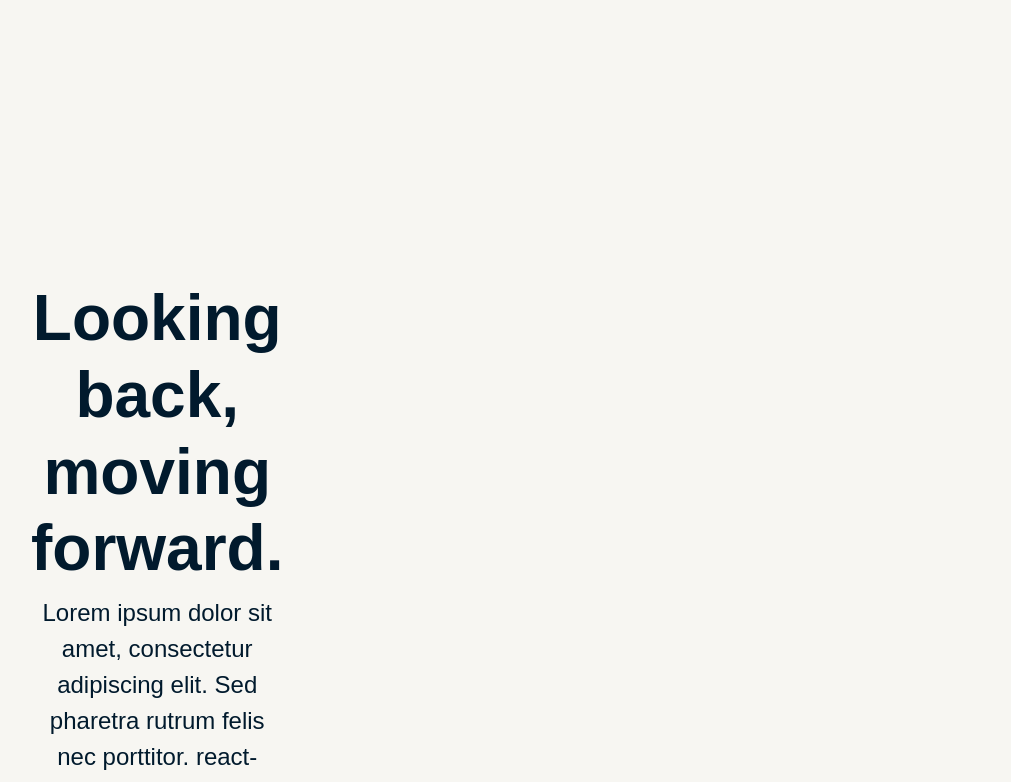
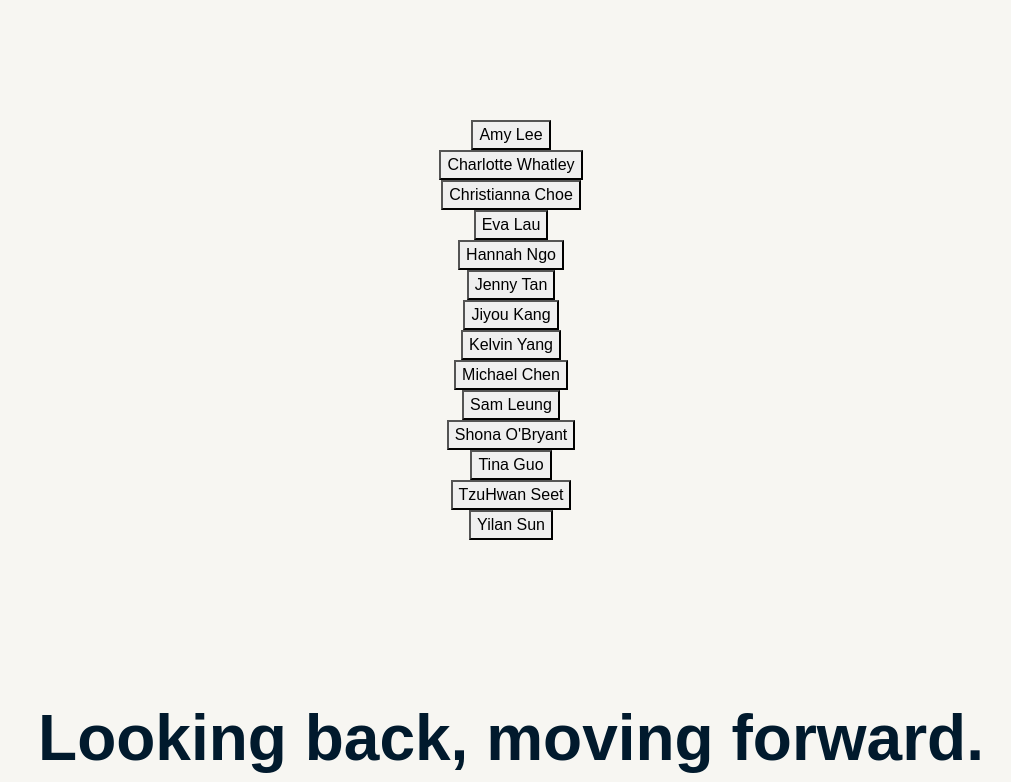
Before and after one commit to FullStackAtBrownTeam/ECTC2021-website, a React (Create React App) app: page / in a window 1280 px wide. Shown: the part 680-1462 px from the top of the page, without its empty margins (129-1140 px from the left). Built offline with nearby package versions, Linux system fonts and the light colour scheme.

Commit message:
Update Layout.js

```diff
--- a/src/Layout.js
+++ b/src/Layout.js
@@ -1,53 +1,86 @@
 import React, { Component } from "react"
-import ReactMarkdown from "react-markdown/with-html"
+import ReactMarkdown from "react-markdown"
 import LayoutSection from "./LayoutSection"
 import Splash from "./Splash"
+import Popup from "./Popup"
+import Example from "./PopupTrial"
+
 
 class Layout extends Component {
 
     constructor(props) {
         super(props);
         this.state = {
-            sections: this.parseSections(this.props.sections? this.props.sections : []),
-            splashDesktop: this.props.splashDesktop? this.props.splashDesktop : "",
-            splashMobile: this.props.splashMobile? this.props.splashMobile : "",
+            sections: this.parseSections(this.props.sections? this.props.sections : [])
         };
     }
 
-
-    // Parse given content object into an array of {header, id, renderedContent, rawSection}
+    // Parse given content object into an array of {header, ref, renderedContent}
     parseSections = (rawSections) => {
         const sections = []
-        rawSections.forEach((rawSection, i) => {
+        rawSections.forEach(rawSection => {
             const header = rawSection.header;
-            const id = "section-" + i;
-            const renderedContent = <ReactMarkdown source={rawSection.content.join("\n\n")} escapeHtml={false}/>
-            sections.push({header, id, renderedContent, rawSection})
+            const ref = React.createRef();
+            const renderedContent = rawSection.content.map(snippet =>
+                <ReactMarkdown source={snippet} escapeHtml={false} />
+                );
+            sections.push({header, ref, renderedContent})
         });
         return sections;
     }
 
     renderSections = () => {
         return this.state.sections.map(section =>
-            <LayoutSection sectionName={section.header} rawSection={section.rawSection} sectionID={section.id}>
-                {section.renderedContent}
-            </LayoutSection>
-        );
+            <LayoutSection ref={section.ref}>{section.renderedContent}</LayoutSection>);
     }
+
 
     // RENDER FUNCTION
     render() {
+
+       const numbers = [["Amy Lee", "https://i.imgur.com/U1QNodO.jpg", "Amy Lee", "Workshops/Hospitality", "amy@ectc2021.com"],
+    ["Charlotte Whatley", "https://i.imgur.com/XPutjtS.jpg", "Charlotte Whatley", "Co-Director", "charlotte@ectc2021.com"],
+    ["Christianna Choe", "https://i.imgur.com/CvkCru9.jpg", "Christianna Choe", "Head of Hospitality", "christianna@ectc2021.com"],
+    ["Eva Lau", "https://i.imgur.com/EyPZl3H.jpg", "Eva Lau", "Head of Publicity", "eva@ectc2021.com"],
+    ["Hannah Ngo", "https://i.imgur.com/u2sEPPa.jpg", "Hannah Ngo", "Head of Final Concert", "hannah@ectc2021.com"],
+    ["Jenny Tan", "https://i.imgur.com/H8dxXB2.jpg", "Jenny Tan", "Head of Finance", "jenny@ectc2021.com"],
+    ["Jiyou Kang", "https://i.imgur.com/bqCUZ30.jpg", "Jiyou Kang", "Head of Facilities/Equipment", "jiyou@ectc2021.com"],
+    ["Kelvin Yang", "https://i.imgur.com/26zzySv.jpg", "Kelvin Yang", "Head of Workshops", "kelvin@ectc2021.com"],
+    ["Michael Chen", "https://i.imgur.com/VYLDFZ2.jpg", "Michael Chen", "Head of Documentation", "michael@ectc2021.com"],
+    ["Sam Leung", "https://i.imgur.com/BWtQMFW.jpg", "Sam Leung", "Head of Publicity", "sam@ectc2021.com"],
+    ["Shona O'Bryant", "https://i.imgur.com/b1yJVHI.jpg", "Shona O'Bryant", "Publicity", "shona@ectc2021.com"],
+    ["Tina Guo", "https://i.imgur.com/mwKxnUF.jpg", "Tina Guo", "Workshops/Publicity", "tina@ectc2021.com"],
+    ["TzuHwan Seet", "https://i.imgur.com/rmKI54v.jpg", "TzuHwan Seet", "Head of Facilities/Equipment", "hwan@ectc2021.com"],
+    ["Yilan Sun", "https://i.imgur.com/1Iy5a93.jpg", "Yilan Sun", "Co-Director", "yilan@ectc2021.com"]];
+
         return (
+
+
+
 <div id="layout-main">
-                <Splash>
-                    <img id="splash-center-desktop" alt="" src={this.state.splashDesktop.centerImage}></img>
-                    <img id="splash-center-mobile" alt="" src={this.state.splashMobile.centerImage}></img>
-                </Splash>
+<Splash></Splash>
+
+
+
+    {numbers.map(function([btnName, picSrc, name, titleName, bio,sect1titl,sect1desc,sect2titl,sect2desc,sect3titl,sect3desc,sect4titl,sect4desc,sect5titl,sect5desc]){
+        return (<Popup style="height: 100px;" btnName={btnName} pic1={picSrc} trigger={<button> Trigger</button>} position="right center" name={name} bio = {bio}
+            titleName = {titleName}
+            sect1titl={sect1titl} sect1desc={sect1desc}
+            sect2titl={sect2titl} sect2desc={sect2desc}
+            sect3titl={sect3titl} sect3desc={sect3desc}
+            sect4titl={sect4titl} sect4desc={sect4desc}
+            sect5titl={sect5titl} sect5desc={sect5desc} ></Popup>)
+      })}
+
+
 {this.renderSections(this.state.sections)}
+
 <footer></footer>
 </div>
         );
     }
+
 }
 
+
 export default Layout;
```
Lines whose indentation alone changed are shown as unchanged.
